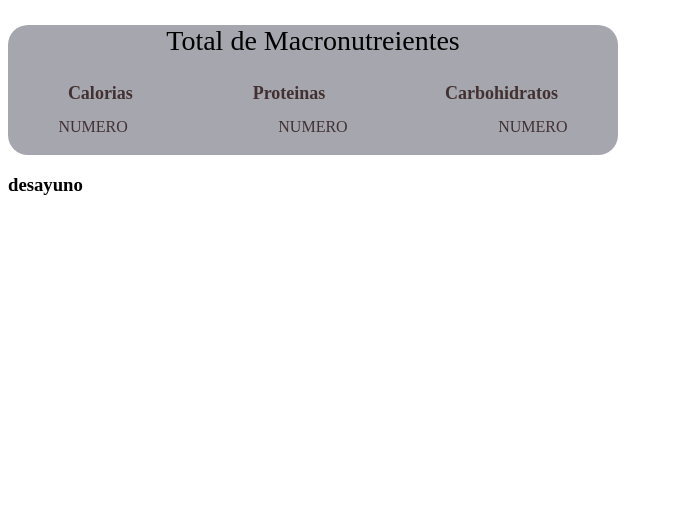
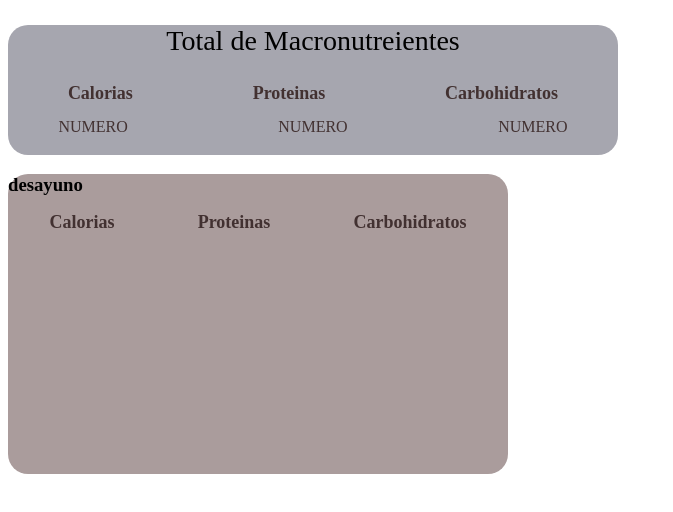
Before and after one commit to 3-TIC-ORT/proyecto-3-tureceta, a website: page Dietas.html in a window 1280 px wide. Shown: the part 110-622 px from the top of the page, without its empty margins (0-673 px from the left). Drawn offline with Linux system fonts and the light colour scheme.

Commit message:
Desayuno

```diff
--- a/Dietas.css
+++ b/Dietas.css
@@ -28,3 +28,10 @@
 .calo, .prote, .carbo{
     font-weight: 900;
 }
+
+.desayuno{
+    width: 500px;
+    height: 300px;
+    background-color: rgb(170, 156, 156);
+    border-radius: 20px;
+}
--- a/Dietas.html
+++ b/Dietas.html
@@ -24,9 +24,14 @@
         </div>
    </div>
 
-    <div class="comida">
+    <div class="desayuno">
         <h3>desayuno</h3>
-        <Div></Div>
+        <div class="datos">
+            <p class="calo">Calorias</p>
+            <p class="prote">Proteinas</p>
+            <p class="carbo">Carbohidratos</p>
+        </div>
+
 
     </div>
 </body>
```
